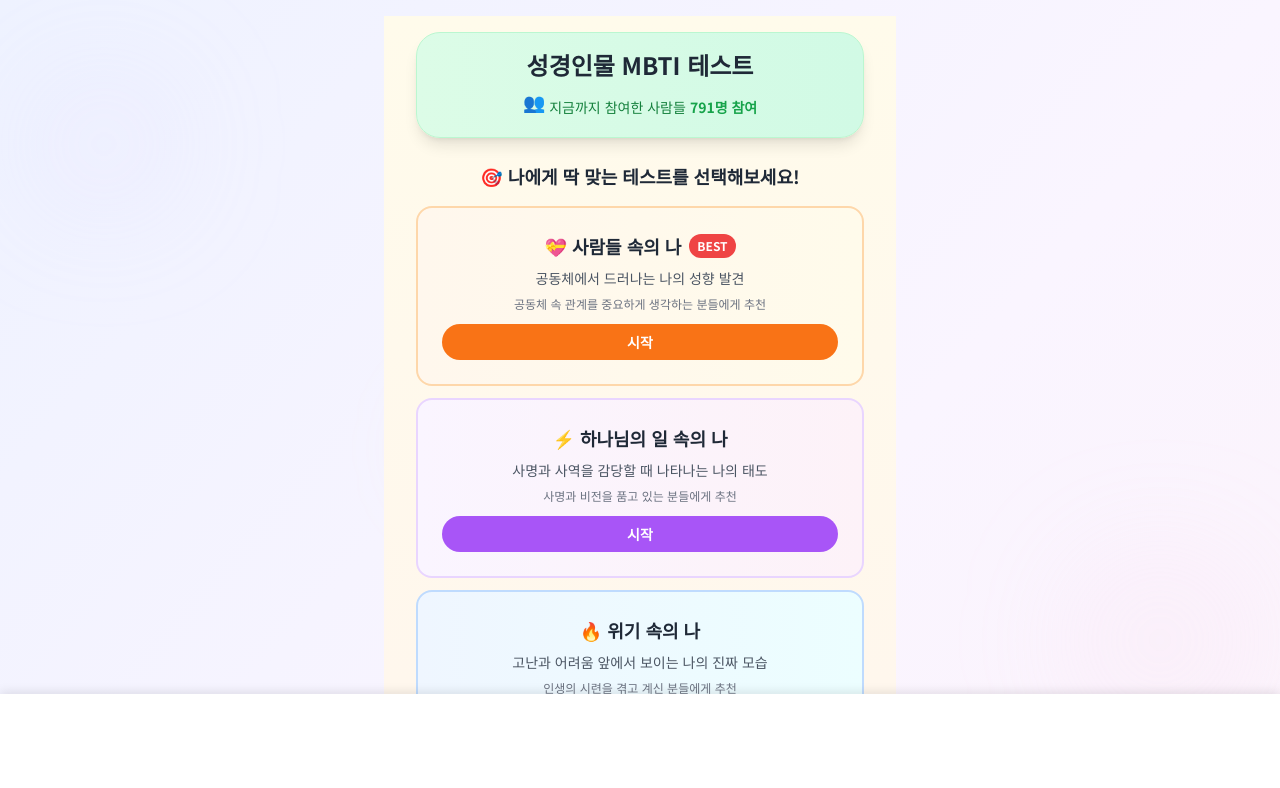
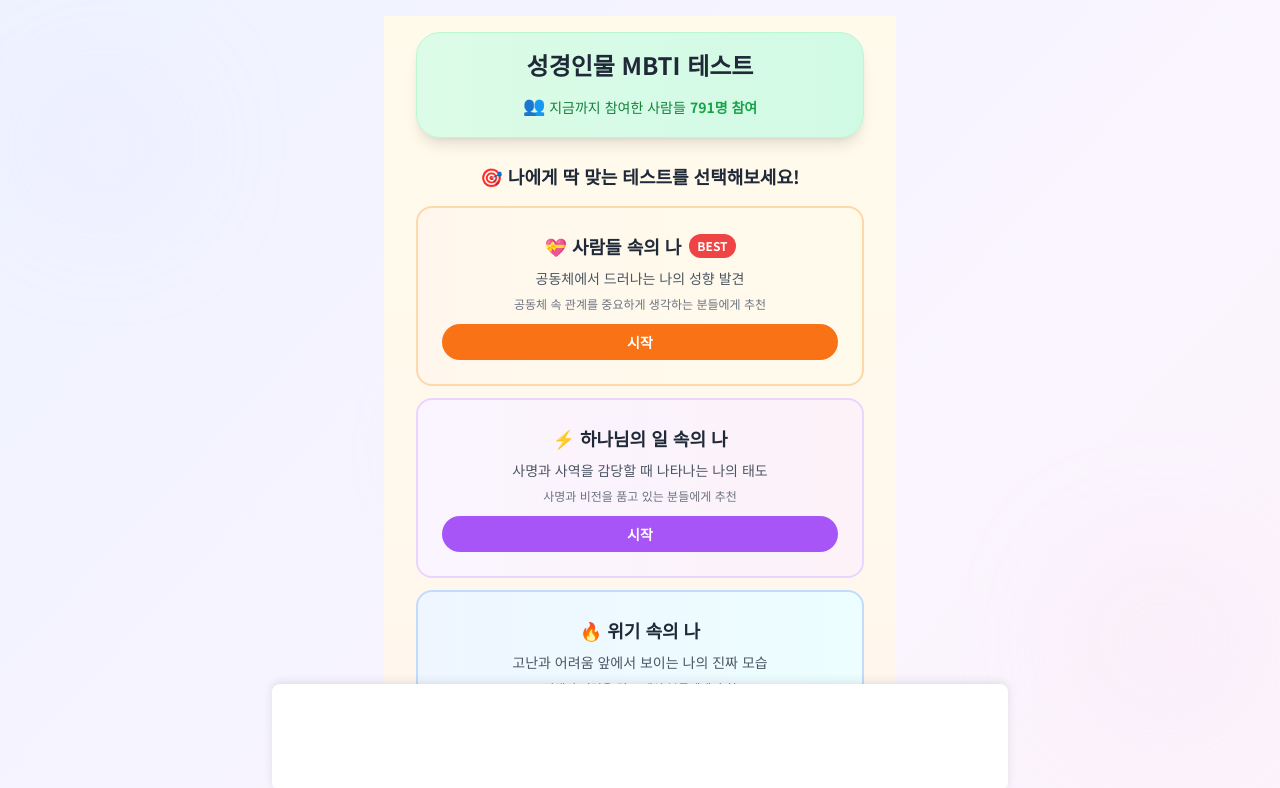
Before and after one commit to angibeom0985-arch/b-mbti_test, a React (Vite) app: page / in a window 1280 px wide. Shown: the top 788 px of the page. Built offline with nearby package versions, Linux system fonts and the light colour scheme.

Commit message:
Update floating ad to use minimal space instead of full width footer

```diff
--- a/MbtiTestApp.tsx
+++ b/MbtiTestApp.tsx
@@ -271,7 +271,7 @@ const App: React.FC = () => {
         style={{
           paddingLeft: window.innerWidth > 768 ? '180px' : '0',
           paddingRight: window.innerWidth > 768 ? '180px' : '0',
-          paddingBottom: '110px', // 플로팅 광고 공간
+          paddingBottom: '20px', // 여유 공간만
         }}
       >
         {/* MZ 스타일 배경 장식 */}
--- a/components/FloatingAd.tsx
+++ b/components/FloatingAd.tsx
@@ -30,17 +30,16 @@ const FloatingAd: React.FC<FloatingAdProps> = ({ adSlot, adClient }) => {
     <div
       style={{
         position: 'fixed',
-        bottom: 0,
-        left: 0,
-        right: 0,
-        width: '100%',
+        bottom: '10px',
+        left: '50%',
+        transform: 'translateX(-50%)',
         backgroundColor: '#fff',
         boxShadow: '0 -2px 10px rgba(0,0,0,0.1)',
+        borderRadius: '8px',
         zIndex: 9999,
-        display: 'flex',
-        justifyContent: 'center',
-        alignItems: 'center',
-        padding: '8px 0',
+        padding: '8px',
+        width: isMobile ? '328px' : '736px',
+        height: isMobile ? '66px' : '106px',
       }}
     >
       <ins
```
